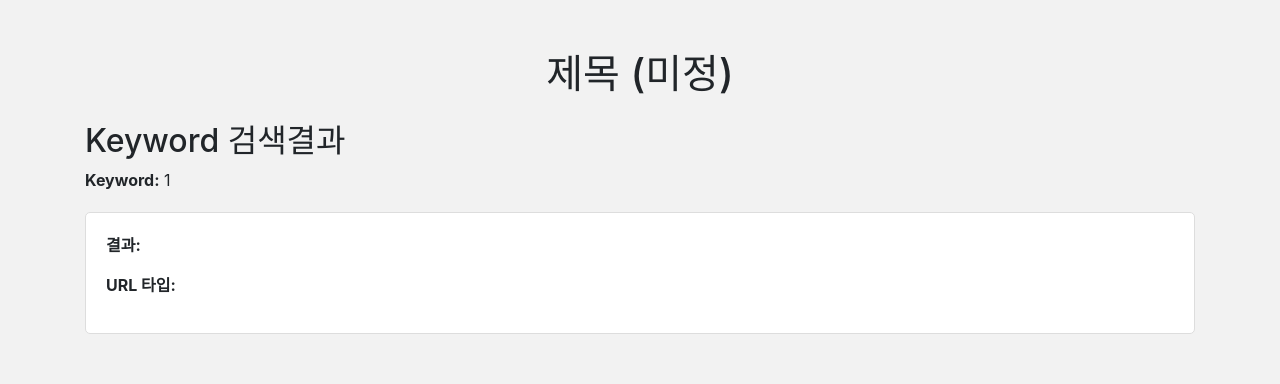
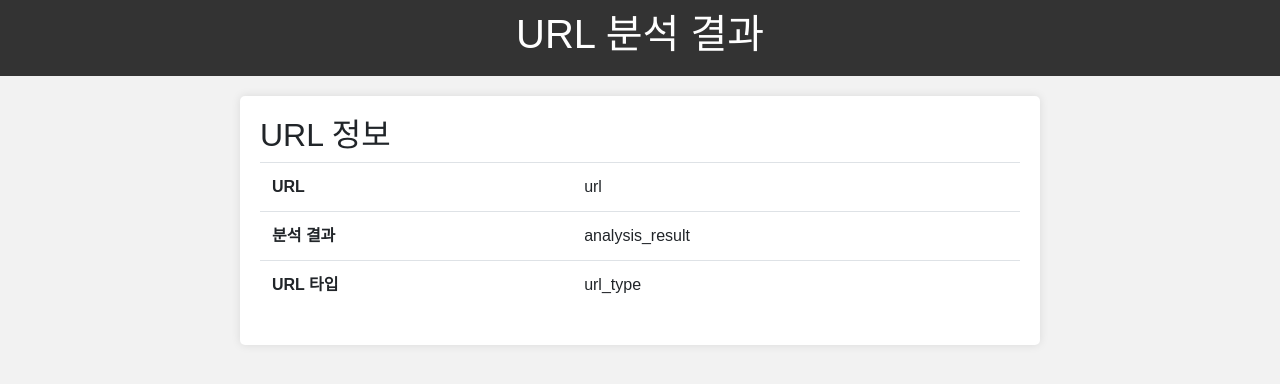
Before and after one commit to yonghoya/AI_Security_Network_Project, a Django app: page /output/1/ in a window 1280 px wide. Shown: the top 384 px of the page. Run offline with Django 3.2, Linux system fonts and the light colour scheme; some libraries are stand-ins or nearby versions.

Commit message:
output 페이지 수정

```diff
--- a/templates/main/output.html
+++ b/templates/main/output.html
@@ -2,42 +2,53 @@
 <html lang="en">
 <head>
     <meta charset="UTF-8">
+    <meta name="viewport" content="width=device-width, initial-scale=1.0">
     <title>AI 보안 프로젝트</title>
     <!-- Bootstrap CSS -->
-    <link href="https://maxcdn.bootstrapcdn.com/bootstrap/4.5.2/css/bootstrap.min.css" rel="stylesheet">
+    <link rel="stylesheet" href="https://maxcdn.bootstrapcdn.com/bootstrap/4.5.2/css/bootstrap.min.css">
     <style>
         body {
+            font-family: Arial, sans-serif;
+            margin: 0;
+            padding: 0;
             background-color: #f2f2f2;
         }
+        header {
+            background-color: #333;
+            color: #fff;
+            padding: 10px;
+            text-align: center;
+        }
         .container {
-            margin-top: 50px;
-        }
-        .result {
-            margin-top: 20px;
+            margin: 20px auto;
             padding: 20px;
             background-color: #fff;
-            border: 1px solid #ddd;
+            box-shadow: 0 0 10px rgba(0, 0, 0, 0.1);
             border-radius: 5px;
+            max-width: 800px;
         }
-
     </style>
 </head>
 <body>
+    <header>
+        <h1>URL 분석 결과</h1>
+    </header>
     <div class="container">
-
-        <div class="text-center">
-            <h1 class="mb-4">제목 (미정)</h1>
-        </div>
-
-        <h2>Keyword 검색결과</h2>
-
-        <p><strong>Keyword:</strong> {{ keyword }}</p>
-
-        <div class="result">
-            <p><strong> 결과: </strong> </p>
-            <p><strong> URL 타입: </strong> </p>
-        </div>
-
+        <h2>URL 정보</h2>
+        <table class="table">
+            <tr>
+                <th>URL</th>
+                <td>url</td>
+            </tr>
+            <tr>
+                <th>분석 결과</th>
+                <td>analysis_result</td>
+            </tr>
+            <tr>
+                <th>URL 타입</th>
+                <td>url_type</td>
+            </tr>
+        </table>
     </div>
 </body>
 </html>
```
